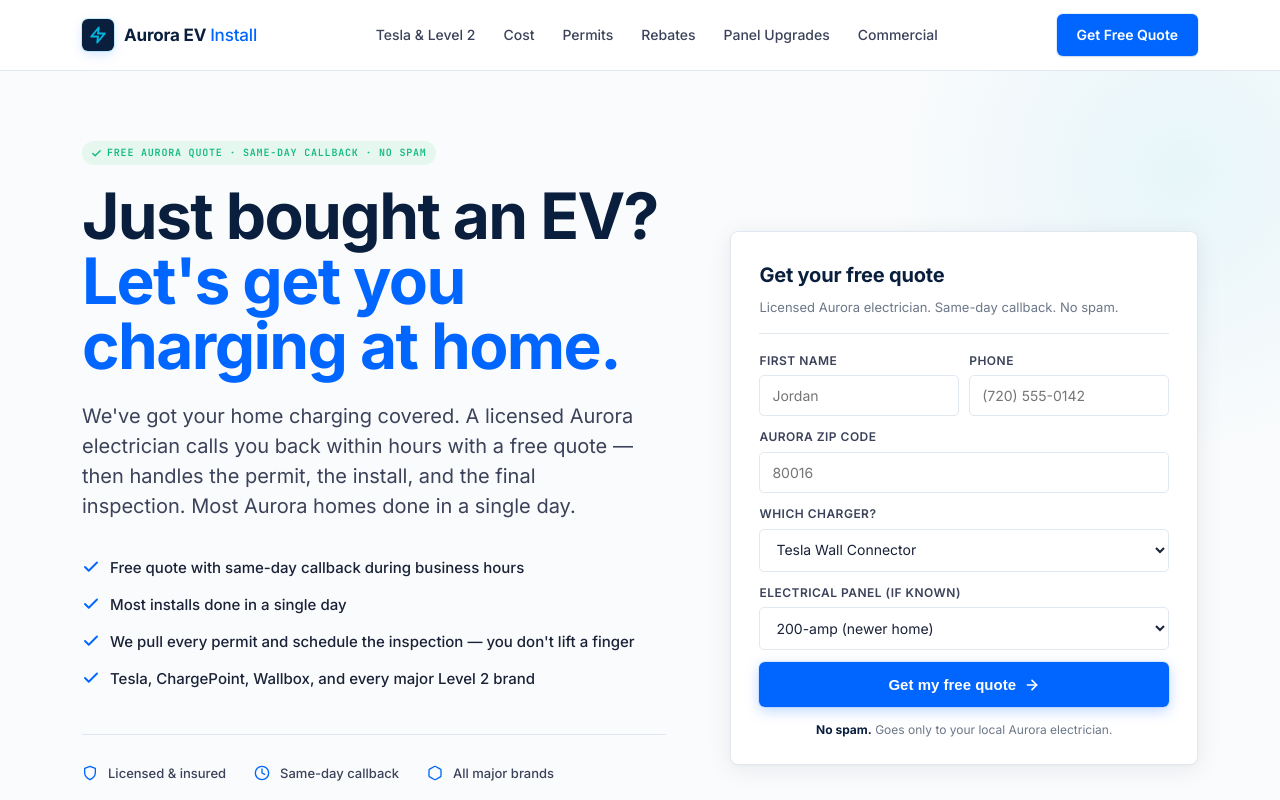
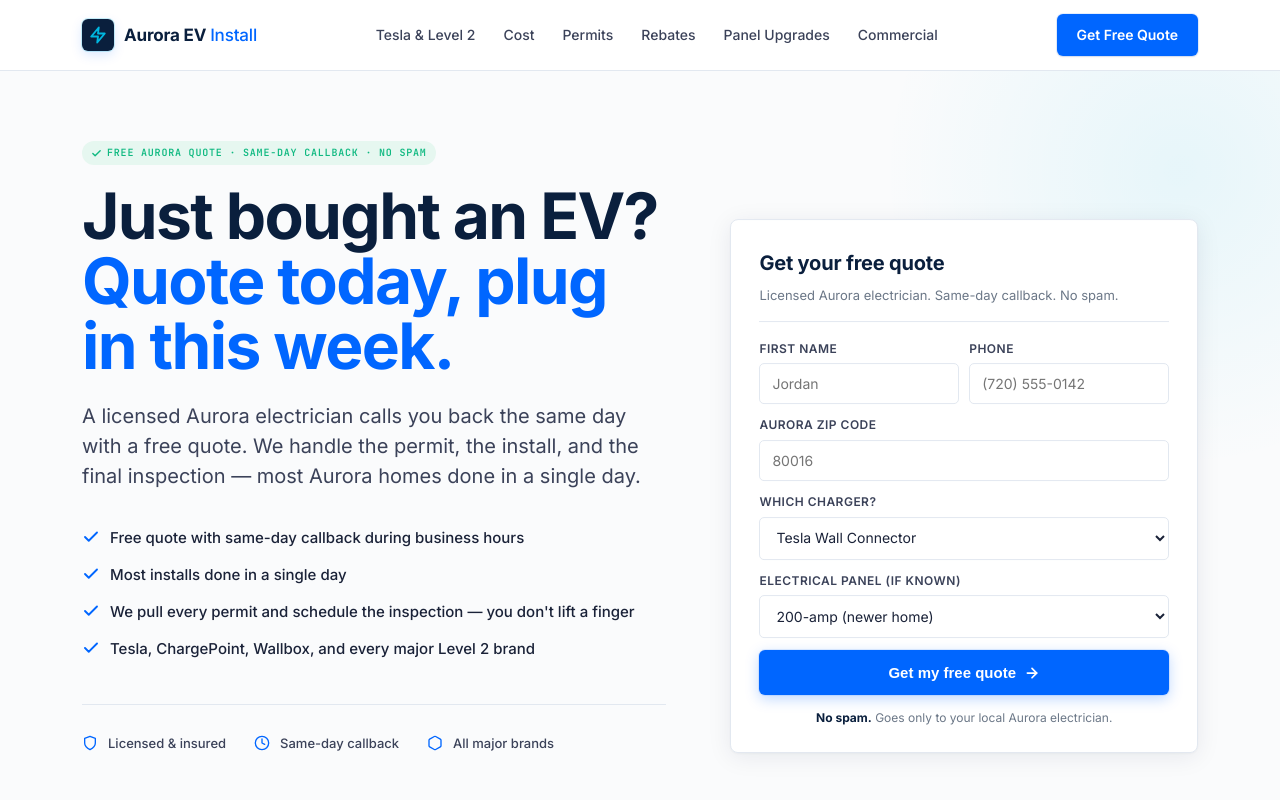
Before and after one commit to AJR628/AuroraEVInstall, a plain HTML site: page index.html in a window 1280 px wide. Shown: the top 800 px of the page. Drawn offline with Linux system fonts and the light colour scheme.

Commit message:
Lighten hero copy — CTA nudge baked into the H1
Old H1 had a clunky "Let's get you charging at home" — felt prescriptive.

New H1: "Just bought an EV? Quote today, plug in this week."
- Hook (question) + two short concrete beats with implicit CTA timing
- "Plug in" is warmer/more visual than "charging at home"
- Parallel structure reads fast
- No "Let's get you" construction

Dek tightened: opens with what happens (the electrician calls you back) instead
of a redundant "we've got it covered" preamble. Same content, ~10 words shorter.

```diff
--- a/index.html
+++ b/index.html
@@ -1246,8 +1246,8 @@
           <svg width="11" height="11" viewBox="0 0 24 24" fill="none" stroke="currentColor" stroke-width="3" stroke-linecap="round" stroke-linejoin="round"><polyline points="20 6 9 17 4 12"/></svg>
           Free Aurora quote · Same-day callback · No spam
         </div>
-        <h1>Just bought an EV? <span class="accent">Let's get you charging at home.</span></h1>
-        <p class="hero-dek">We've got your home charging covered. A licensed Aurora electrician calls you back within hours with a free quote — then handles the permit, the install, and the final inspection. Most Aurora homes done in a single day.</p>
+        <h1>Just bought an EV? <span class="accent">Quote today, plug in this week.</span></h1>
+        <p class="hero-dek">A licensed Aurora electrician calls you back the same day with a free quote. We handle the permit, the install, and the final inspection — most Aurora homes done in a single day.</p>
 
         <ul class="hero-bullets">
           <li>
```
